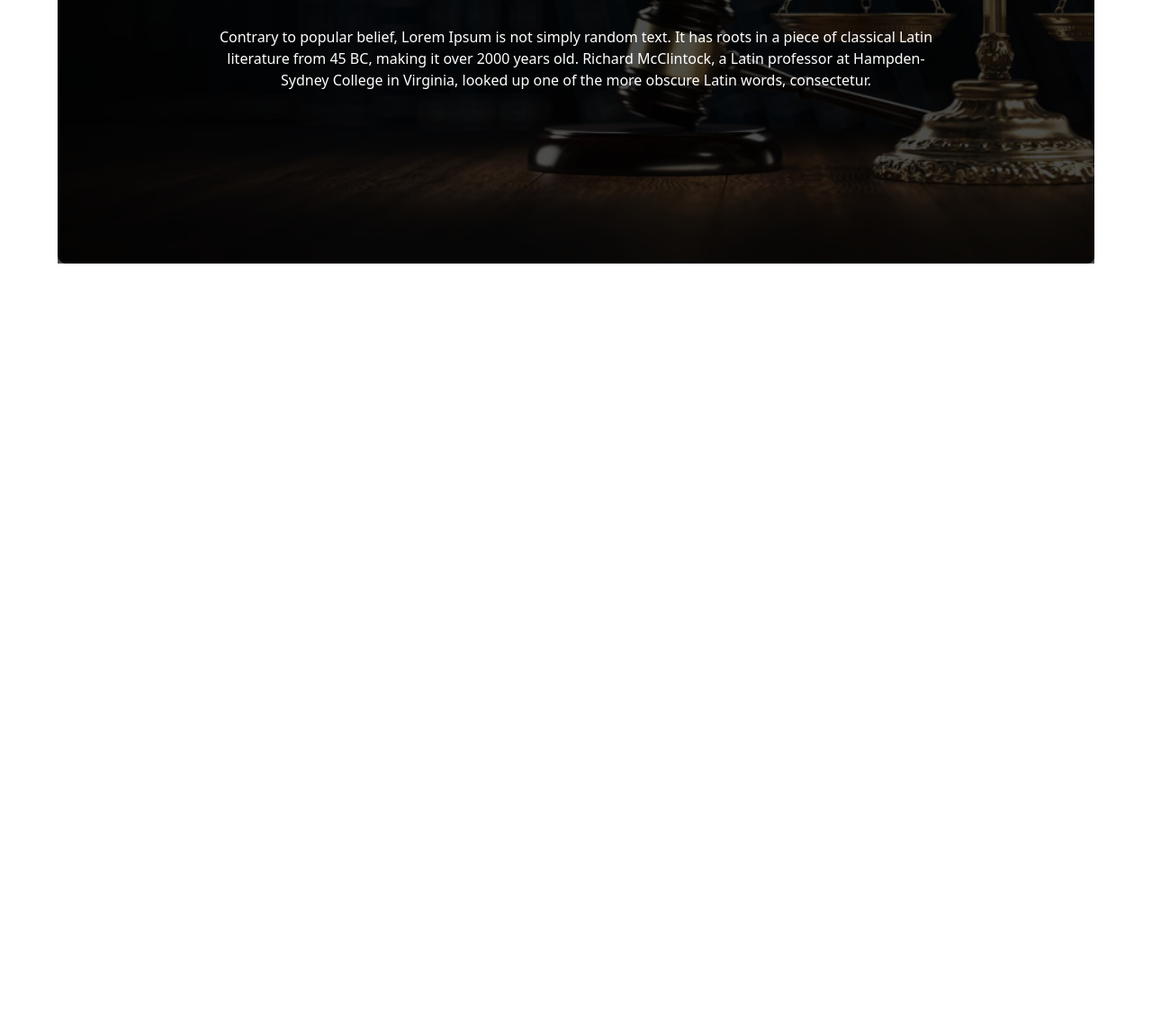
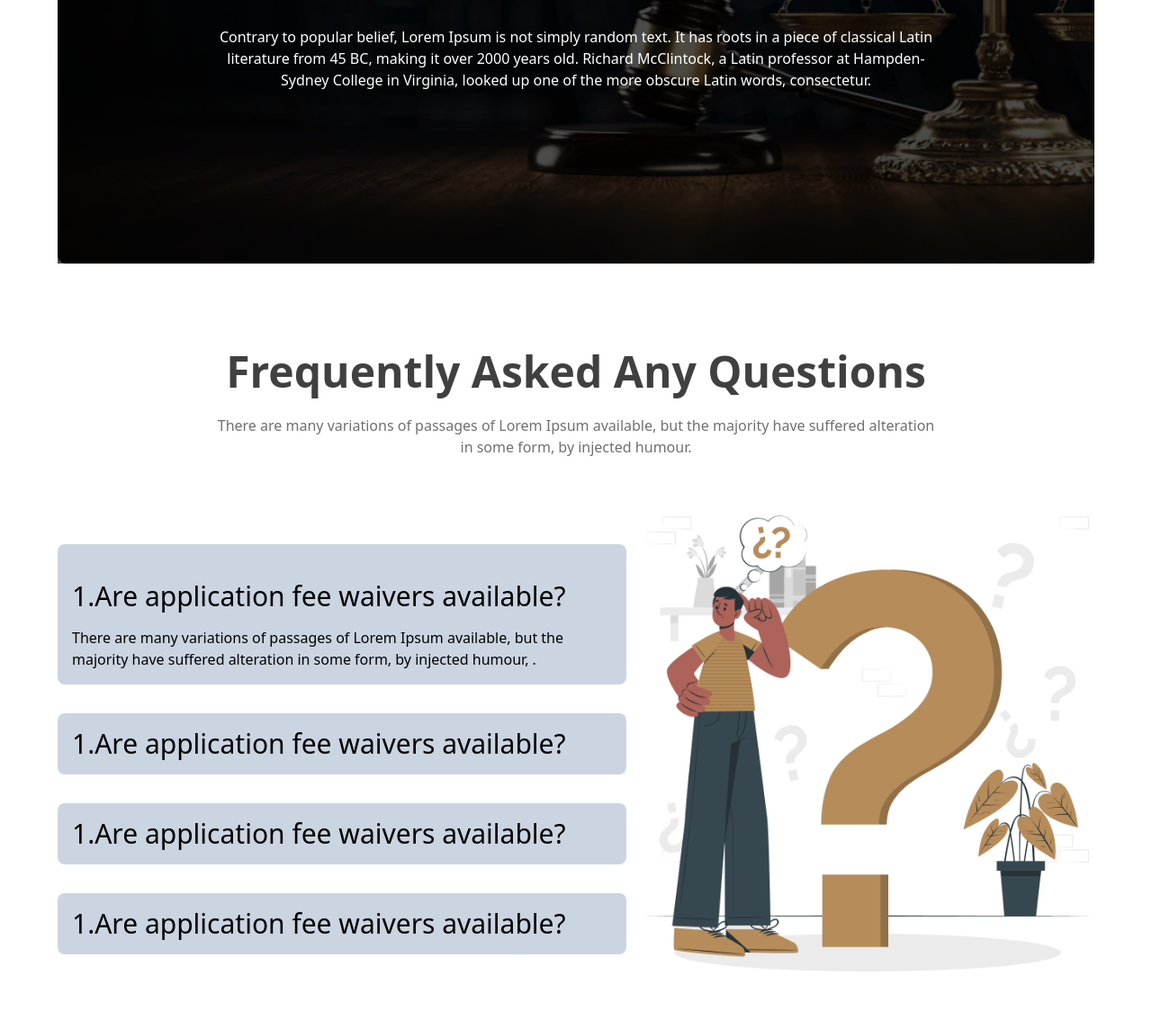
Before and after one commit to litonp/legal-solution-resources, a plain HTML site: page index.html in a window 1280 px wide. Shown: the part 2267-3411 px from the top of the page at 90% size. Before the commit the page ends 2560 px from the top, so only its background shows below. Drawn offline with nearby package versions, Linux system fonts and the light colour scheme.

Commit message:
question

```diff
--- a/index.html
+++ b/index.html
@@ -59,7 +59,8 @@
                     <div class="bg-slate-50 p-8">
                         <img src="images/business.png" alt="">
                         <h3 class="text-3xl font-semibold text-center mt-6">Business Law</h3>
-                        <p class=" pera text-center m-8">There are many variations of passages of Lorem Ipsum available,
+                        <p class=" pera text-center m-8 text-[#707070]">There are many variations of passages of Lorem
+                            Ipsum available,
                             but
                             the
                             majority have
@@ -69,7 +70,8 @@
                     <div class="third2 bg-slate-100 p-8">
                         <img src="images/criminal.png" alt="">
                         <h3 class="text-3xl font-semibold text-center  mt-6">Criminal Law</h3>
-                        <p class=" pera text-center m-8">There are many variations of passages of Lorem Ipsum available,
+                        <p class=" pera text-center m-8 text-[#707070]">There are many variations of passages of Lorem
+                            Ipsum available,
                             but
                             the majority have
                             suffered alteration in some form, by injected humour.</p>
@@ -78,7 +80,8 @@
                     <div class="bg-slate-50 p-8">
                         <img src="images/child.png" alt="">
                         <h3 class="text-3xl font-semibold text-center  mt-6">Child Support</h3>
-                        <p class="pera text-center m-8">There are many variations of passages of Lorem Ipsum available,
+                        <p class="pera text-center m-8 text-[#707070]">There are many variations of passages of Lorem
+                            Ipsum available,
                             but
                             the majority have
                             suffered alteration in some form, by injected humour.</p>
@@ -89,7 +92,8 @@
                     <div class="bg-slate-50 p-8">
                         <img src="images/education.png" alt="">
                         <h3 class="text-3xl font-semibold text-center  mt-6">Education Law</h3>
-                        <p class="pera text-center m-8">There are many variations of passages of Lorem Ipsum available,
+                        <p class="pera text-center m-8 text-[#707070]">There are many variations of passages of Lorem
+                            Ipsum available,
                             but
                             the majority have
                             suffered alteration in some form, by injected humour.</p>
@@ -98,7 +102,8 @@
                     <div class="third2 bg-slate-50 p-8">
                         <img src="images/divorce.png" alt="">
                         <h3 class="text-3xl font-semibold text-center  mt-6">Divorce Law</h3>
-                        <p class="pera text-center m-8">There are many variations of passages of Lorem Ipsum available,
+                        <p class="pera text-center m-8 text-[#707070]">There are many variations of passages of Lorem
+                            Ipsum available,
                             but
                             the majority have
                             suffered alteration in some form, by injected humour.</p>
@@ -107,7 +112,8 @@
                     <div class="bg-slate-50 p-8">
                         <img src="images/tax.png" alt="">
                         <h3 class="text-3xl font-semibold text-center  mt-6">Tax Law</h3>
-                        <p class="pera text-center m-8">There are many variations of passages of Lorem Ipsum available,
+                        <p class="pera text-center m-8 text-[#707070]">There are many variations of passages of Lorem
+                            Ipsum available,
                             but
                             the majority have
                             suffered alteration in some form, by injected humour.</p>
@@ -123,7 +129,8 @@
                 <div class="">
                     <div class=" client mt-24">
                         <h3 class="text-5xl font-semibold text-center">What Our Client Say</h3>
-                        <p class=" text-center mt-6">There are many variations of passages of Lorem Ipsum available,
+                        <p class="text-[#707070] text-center mt-6">There are many variations of passages of Lorem Ipsum
+                            available,
                             but
                             the
                             majority have
@@ -147,6 +154,43 @@
             </div>
         </section>
 
+        <!-- Frequently Asked Any Questions -->
+        <section>
+            <div>
+                <div class="mt-24">
+                    <div class="question mt-12 text-center">
+                        <h3 class="text-5xl font-semibold text-[#414040]">Frequently Asked Any Questions</h3>
+                        <p class="text-[#707070] mt-6">There are many variations of passages of Lorem Ipsum
+                            available,
+                            but
+                            the majority have
+                            suffered alteration in some form, by injected humour.</p>
+                    </div>
+                    <div class="flex mt- p-16">
+                        <div class="question1">
+                            <div class="bg-slate-300 p-4 rounded-lg mt-8">
+                                <h3 class="text-3xl mt-6 ">1.Are application fee waivers available?</h3>
+                                <p class="mt-4">There are many variations of passages of Lorem Ipsum available, but the
+                                    majority have
+                                    suffered alteration in some form, by injected humour, . </p>
+                            </div>
+                            <div>
+                                <h3 class="text-3xl mt-8 bg-slate-300 p-4 rounded-lg">1.Are application fee waivers
+                                    available?</h3>
+                                <h3 class="text-3xl mt-8 bg-slate-300 p-4 rounded-lg">1.Are application fee waivers
+                                    available?</h3>
+                                <h3 class="text-3xl mt-8 bg-slate-300 p-4 rounded-lg">1.Are application fee waivers
+                                    available?</h3>
+                            </div>
+                        </div>
+                        <div class="ms-4">
+                            <img src="images/faq.png" alt="">
+                        </div>
+                    </div>
+                </div>
+            </div>
+        </section>
+
     </main>
 
     <footer>
--- a/styles/style.css
+++ b/styles/style.css
@@ -118,3 +118,14 @@
     margin-left: auto;
     margin-right: auto;
 }
+
+.question {
+    width: 800px;
+    margin-left: auto;
+    margin-right: auto;
+
+}
+
+.question1 p {
+    width: 600px;
+}
```
